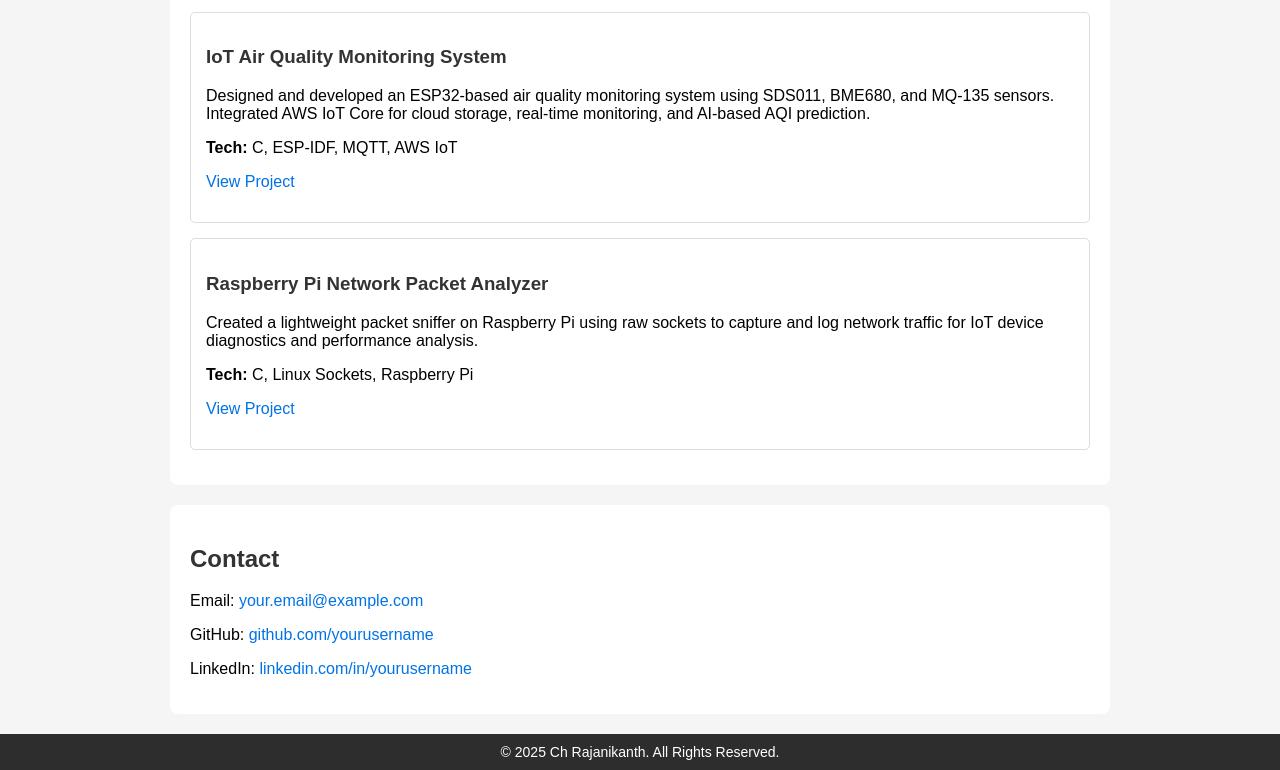
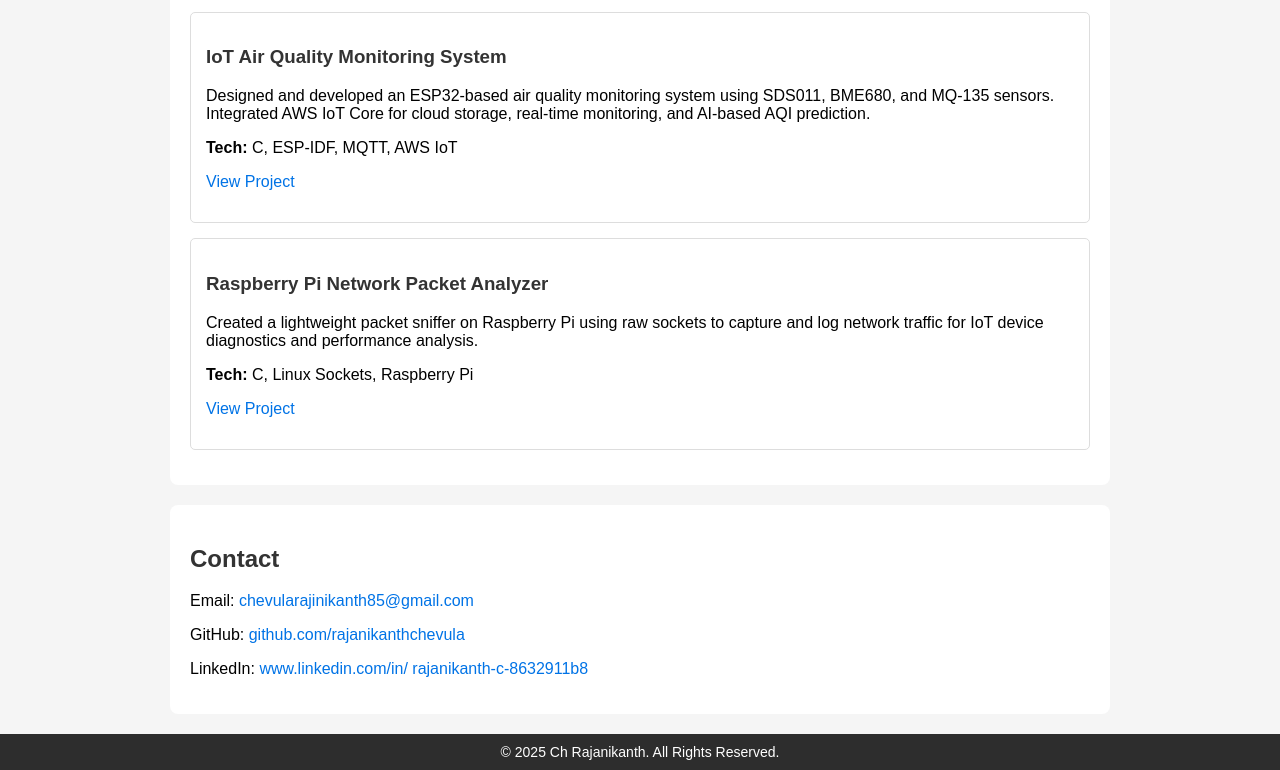
Before and after one commit to ChRajinikanth/RajanikanthChevula.github.io, a plain HTML site: page index.html in a window 1280 px wide. Shown: the part 878-1648 px from the top of the page. Drawn offline with Linux system fonts and the light colour scheme.

Commit message:
Update index.html

```diff
--- a/index.html
+++ b/index.html
@@ -76,9 +76,11 @@
 
     <section>
         <h2>Contact</h2>
-        <p>Email: <a href="mailto:your.email@example.com">your.email@example.com</a></p>
-        <p>GitHub: <a href="https://github.com/yourusername" target="_blank">github.com/yourusername</a></p>
-        <p>LinkedIn: <a href="https://linkedin.com/in/yourusername" target="_blank">linkedin.com/in/yourusername</a></p>
+        <p>Email: <a href="mailto:your.email@example.com">chevularajinikanth85@gmail.com</a></p>
+        <p>GitHub: <a href="https://github.com/yourusername" target="_blank">github.com/rajanikanthchevula</a></p>
+        <p>LinkedIn: <a href="https://linkedin.com/in/yourusername" target="_blank">www.linkedin.com/in/
+rajanikanth-c-8632911b8
+</a></p>
     </section>
 
     <footer>
```
